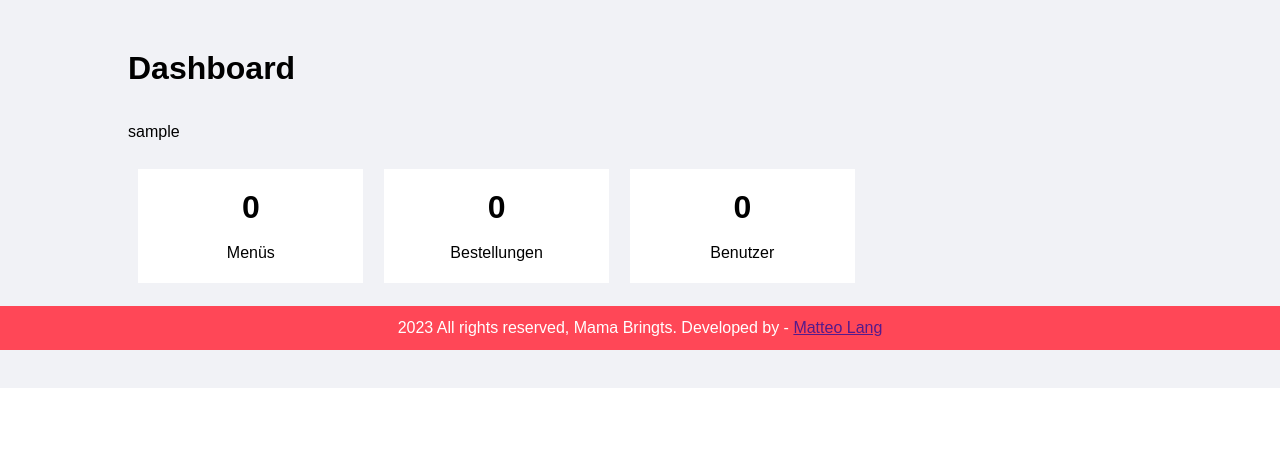
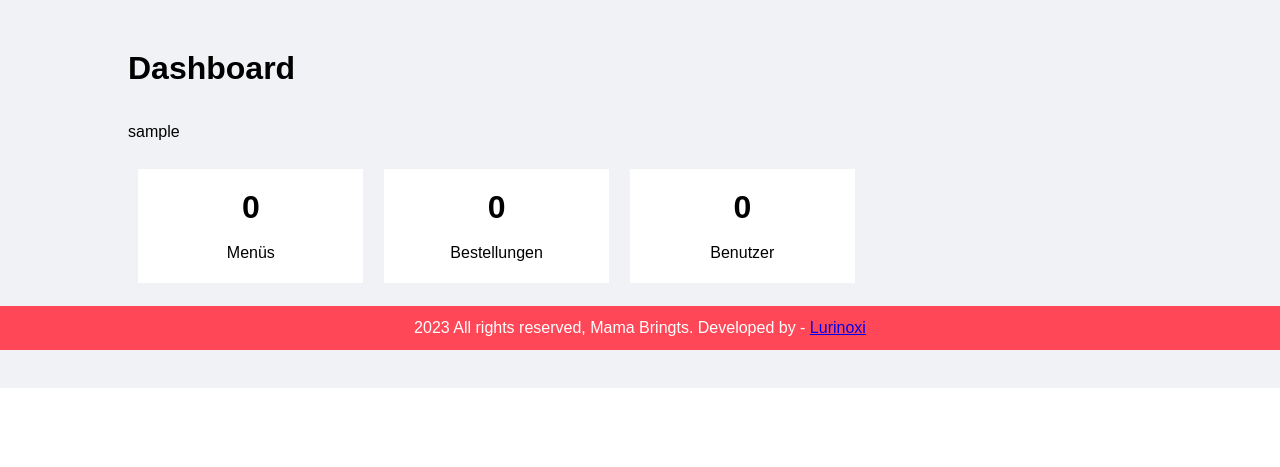
Before and after one commit to Lurinoxi/Menu-ordering-website, a PHP site: page /food/admin/index.php in a window 1280 px wide. Shown: the part 46-513 px from the top of the page. Run offline with PHP 8.4, Linux system fonts and the light colour scheme; the visitor is signed in with stand-in values (Sample User, id 1); data that the repository does not hold is empty.

Commit message:
Update footer.php

```diff
--- a/admin/partials/footer.php
+++ b/admin/partials/footer.php
@@ -1,7 +1,7 @@
             <!-- Footer Section Anfang -->
             <div class="footer">
                 <div class="wrapper">
-                    <p class="text-center"><?php echo date("Y");?> All rights reserved, Mama Bringts. Developed by - <a href=""> Matteo Lang</a></p>
+                    <p class="text-center"><?php echo date("Y");?> All rights reserved, Mama Bringts. Developed by - <a href="https://github.com/Lurinoxi"> Lurinoxi</a></p>
                 </div>
             </div>
             <!-- Footer Section Ende-->
```
